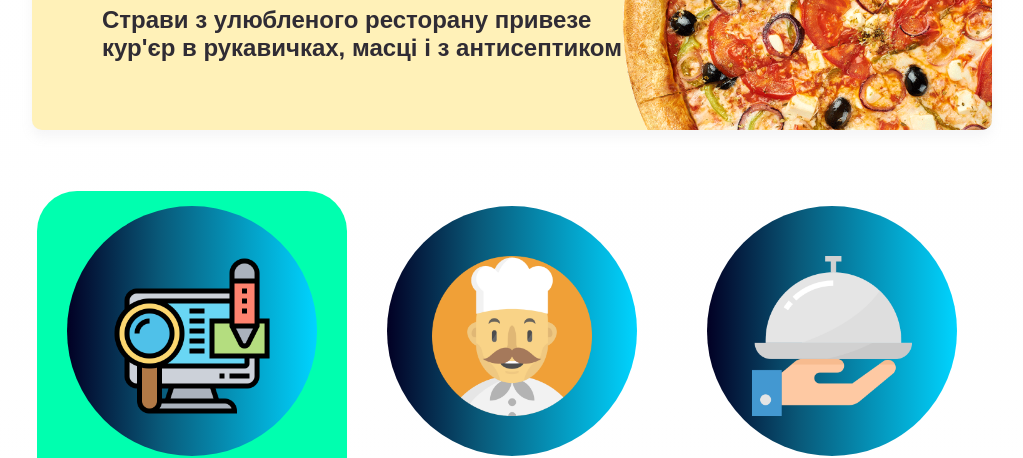
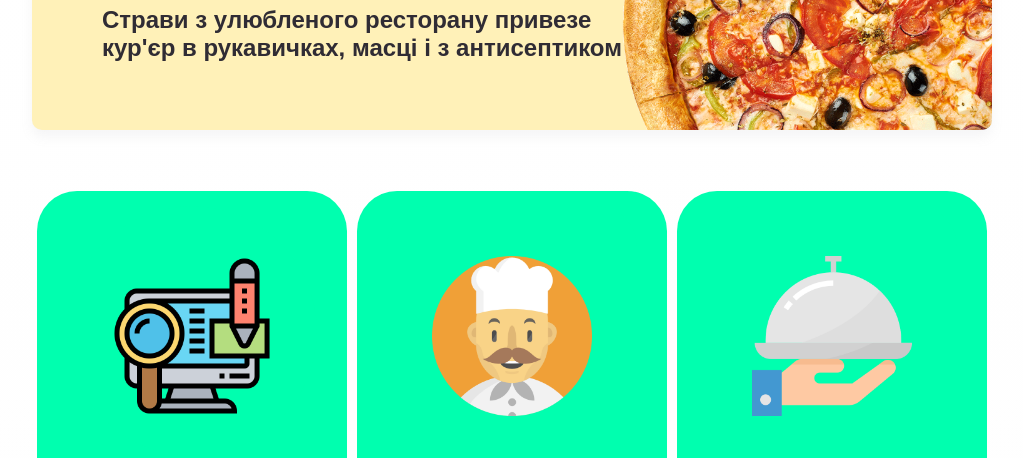
Before and after one commit to artur-nikolaichuk/DeliveryFood.com, a plain HTML site: page index.html in a window 1280 px wide. In both pictures the pointer is over the element 320 px from the left and 664 px from the top of the page. Shown: the part 333-791 px from the top of the page, without its empty margins (128-1151 px from the left). Drawn offline with nearby package versions, Linux system fonts and the light colour scheme.

Commit message:
Add files via upload

```diff
--- a/css/style.css
+++ b/css/style.css
@@ -211,8 +211,7 @@ header{
 }
 
 .rec div:hover .kruh{
-    background: rgb(2,0,36);
-    background: linear-gradient(90deg, rgba(2,0,36,1) 0%, rgba(9,89,121,1) 37%, rgba(0,212,255,1) 100%);
+    background: #FFF1B8;
     border-radius: 50%;
     width: 250px;
     height: 250px;
@@ -220,8 +219,7 @@ header{
 }
 
 .kruh{
-    background: rgb(2,0,36);
-    background: linear-gradient(90deg, rgba(2,0,36,1) 0%, rgba(9,89,121,1) 37%, rgba(0,212,255,1) 100%);
+    background: #FFF1B8;
     border-radius: 50%;
     width: 250px;
     height: 250px;
@@ -1485,6 +1483,23 @@ menu p:hover::before{
     .box{
         transform: scale(0.8);
     }
+
+.rec div{
+    border-radius: 40px;
+    background: #00FFAF;
+}
+.rec_img:hover{
+    background: #00FFAF;
+}
+.kruh:hover{
+    background: #00FFAF;
+}
+.rest-rec:hover{
+    background: #00FFAF;
+}
+.rec div:hover .kruh{
+    background:  #00FFAF;
+}
 }
 
 
```
